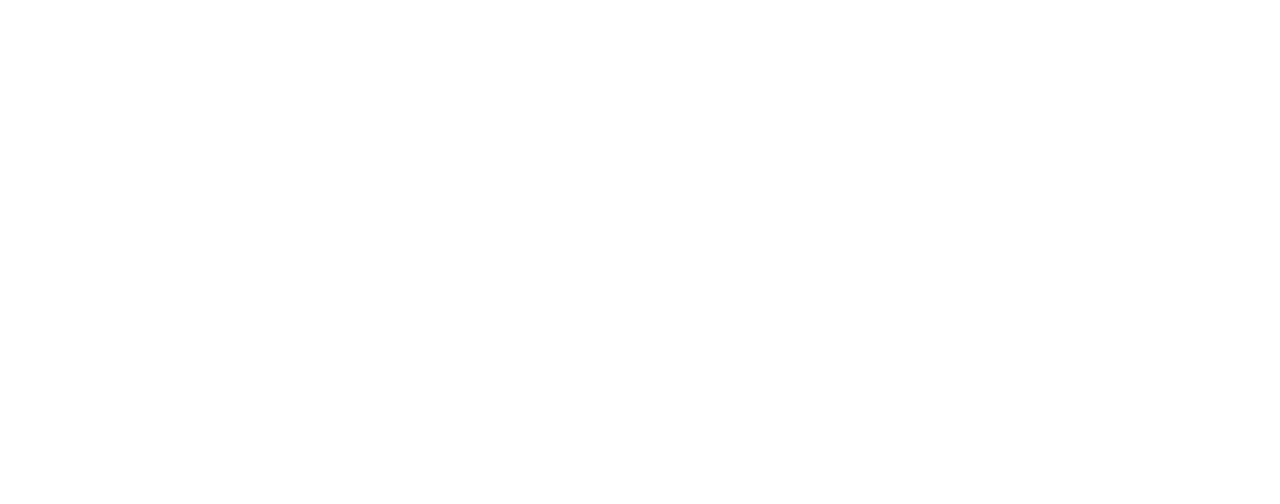
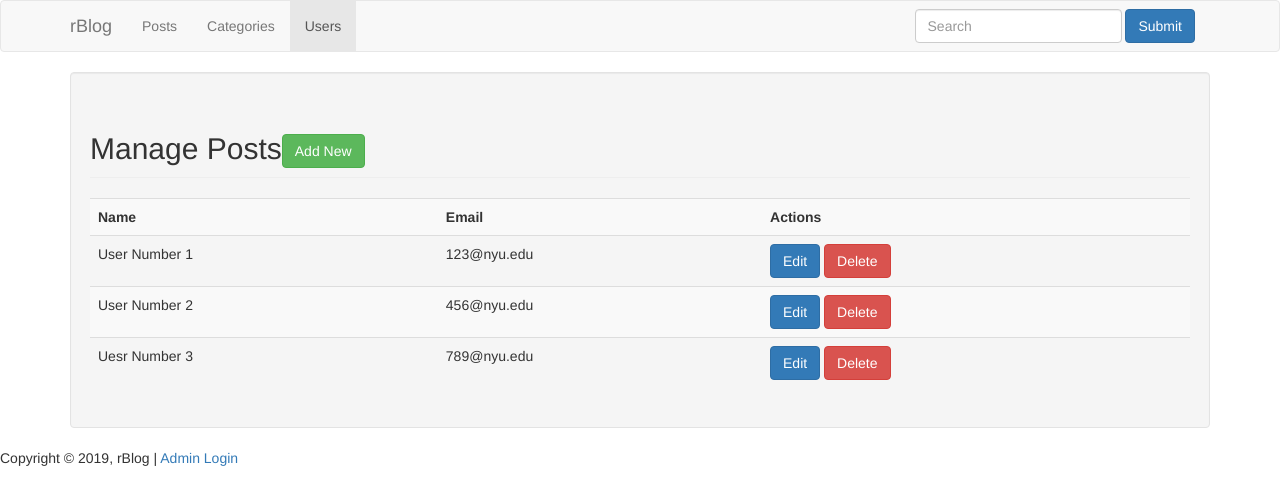
Before and after one commit to jingyangzhang0222/rBlogSystem, a plain HTML site: page admin/users.html in a window 1280 px wide. Drawn offline with nearby package versions, Linux system fonts and the light colour scheme.

Commit message:
admin pages added

```diff
--- a/about.html
+++ b/about.html
@@ -10,11 +10,10 @@
 
     <!-- Bootstrap core CSS -->
     <link href="css/bootstrap.css" rel="stylesheet">
-    <link href="css/login.css" rel="stylesheet">
+    <link href="css/style.css" rel="stylesheet">
   </head>
 
   <body>
-
     <nav class="navbar navbar-default" role="navigation">
       <div class="container">
         <div class="navbar-header">
--- a/admin/users.html
+++ b/admin/users.html
@@ -0,0 +1,91 @@
+<!DOCTYPE html>
+<html lang="en">
+  <head>
+    <meta charset="utf-8">
+    <meta http-equiv="X-UA-Compatible" content="IE=edge">
+    <meta name="viewport" content="width=device-width, initial-scale=1">
+    <!-- The above 3 meta tags *must* come first in the head; any other head content must come *after* these tags -->
+
+    <title>Admin Users | rBlog</title>
+
+    <!-- Bootstrap core CSS -->
+    <link href="../css/bootstrap.css" rel="stylesheet">
+    <link href="../css/style.css" rel="stylesheet">
+  </head>
+
+  <body>
+
+    <nav class="navbar navbar-default" role="navigation">
+      <div class="container">
+        <div class="navbar-header">
+          <button type="button" class="navbar-toggle collapsed" data-toggle="collapse" data-target="#navbar" aria-expanded="false" aria-controls="navbar">
+            <span class="sr-only">Toggle navigation</span>
+            <span class="icon-bar"></span>
+            <span class="icon-bar"></span>
+            <span class="icon-bar"></span>
+          </button>
+          <a class="navbar-brand" href="#">rBlog</a>
+        </div>
+        <div id="navbar" class="collapse navbar-collapse">
+          <ul class="nav navbar-nav">
+            <li><a href="posts.html">Posts</a></li>
+            <li><a href="categories.html">Categories</a></li>
+            <li class="active"><a href="users.html">Users</a></li>
+          </ul>
+
+          <form class="search-form navbar-form navbar-right" role="search">
+            <div class="form-group">
+              <input type="text" class="form-control" placeholder="Search">
+            </div>
+            <button type="submit" class="btn btn-primary">Submit</button>
+          </form>
+        </div><!--/.nav-collapse -->
+      </div>
+    </nav>
+
+    <section>
+      <div class="container">
+        <div class="row">
+          <div class="col-md-12">
+            <div class="well">
+              <h2 class="page-header">Manage Posts<a href="new.html" class="btn btn-success">Add New</a></h2>
+              <table class="table table-striped">
+                <tr>
+                  <th>Name</th>
+                  <th>Email</th>
+                  <th>Actions</th>
+                </tr>
+                <tr>
+                  <td>User Number 1</td>
+                  <td>123@nyu.edu</td>
+                  <td><a href="#" class="btn btn-primary">Edit</a> <a href="#" class="btn btn-danger">Delete</a></td>
+                </tr>
+                <tr>
+                  <td>User Number 2</td>
+                  <td>456@nyu.edu</td>
+                  <td><a href="#" class="btn btn-primary">Edit</a> <a href="#" class="btn btn-danger">Delete</a></td>
+                </tr>
+                <tr>
+                  <td>Uesr Number 3</td>
+                  <td>789@nyu.edu</td>
+                  <td><a href="#" class="btn btn-primary">Edit</a> <a href="#" class="btn btn-danger">Delete</a></td>
+                </tr>
+              </table>
+            </div>
+
+          </div>
+        </div>
+      </div>
+    </section>
+
+    <footer>
+      <p>Copyright &copy; 2019, rBlog | <a href="login.html">Admin Login</a></p>
+    </footer>
+
+    <!-- Bootstrap core JavaScript
+    ================================================== -->
+    <!-- Placed at the end of the document so the pages load faster -->
+    <script src="https://ajax.googleapis.com/ajax/libs/jquery/1.12.4/jquery.min.js"></script>
+    <script src="js/bootstrap.js"></script>
+  </body>
+</html>
```
Also changed, not shown: admin/categories.html (+87 -0 lines), admin/posts.html (+91 -0 lines), contact.html (+2 -3 lines), index.html (+0 -1 lines), login.html (+0 -3 lines), admin/new.html (added).
